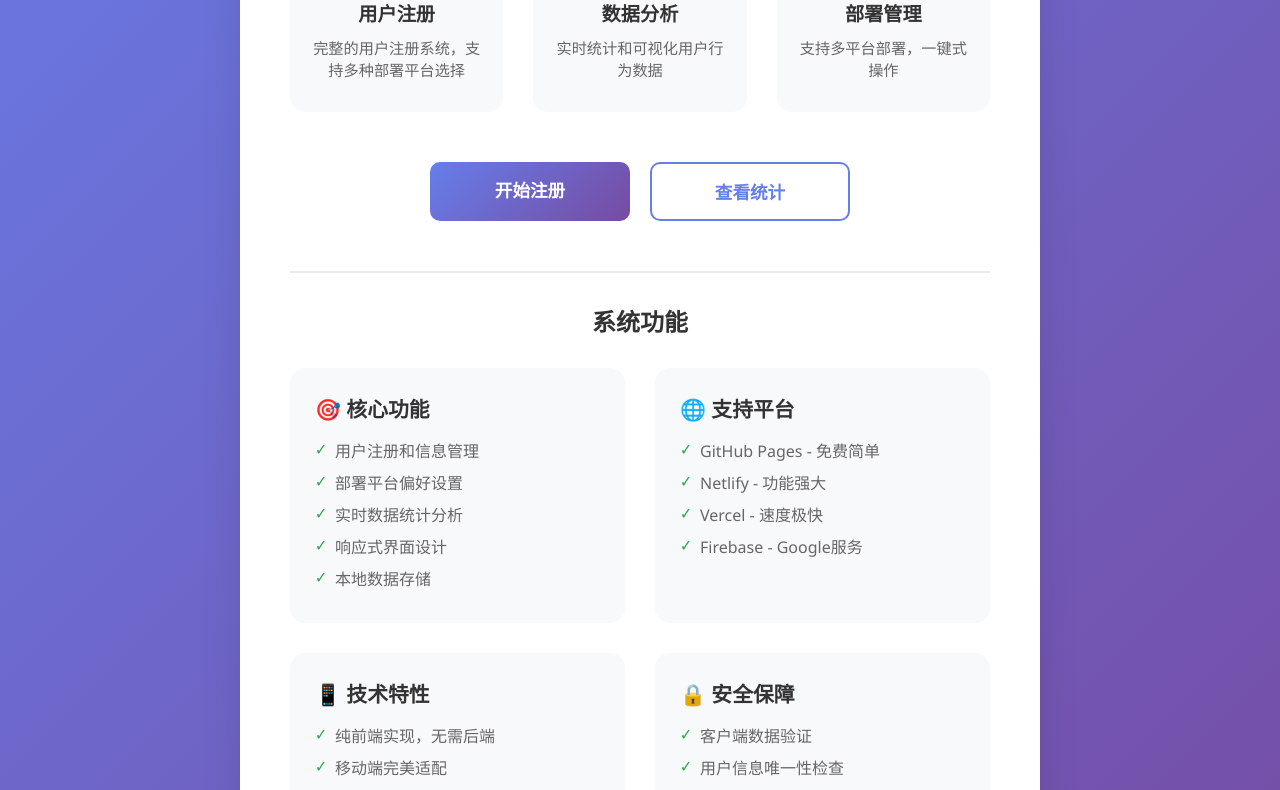
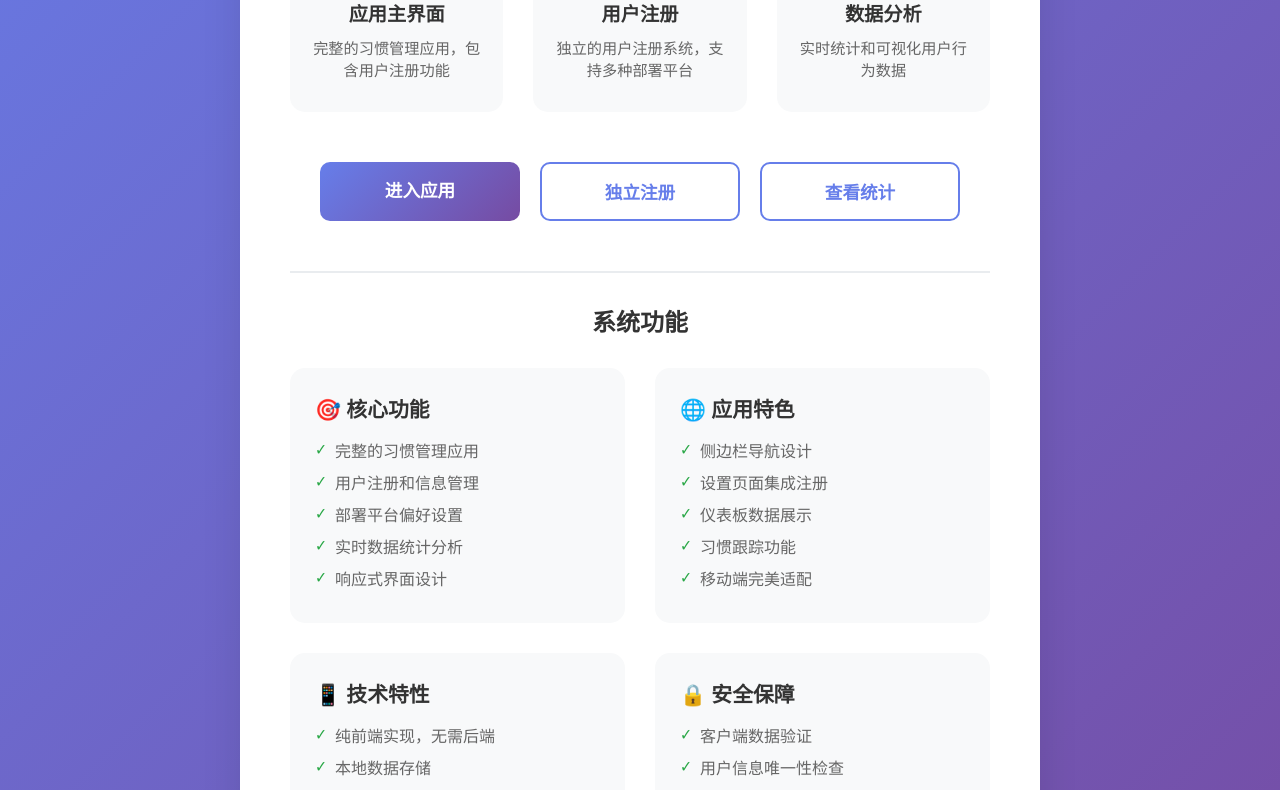
Before and after one commit to liuj395/habitflow, a website: page index.html in a window 1280 px wide. Shown: the part 480-1270 px from the top of the page. Drawn offline with Linux system fonts and the light colour scheme.

Commit message:
Add files via upload

```diff
--- a/index.html
+++ b/index.html
@@ -198,9 +198,15 @@
 
         <div class="features">
             <div class="feature">
+                <div class="feature-icon">📱</div>
+                <h3>应用主界面</h3>
+                <p>完整的习惯管理应用，包含用户注册功能</p>
+            </div>
+
+            <div class="feature">
                 <div class="feature-icon">👥</div>
                 <h3>用户注册</h3>
-                <p>完整的用户注册系统，支持多种部署平台选择</p>
+                <p>独立的用户注册系统，支持多种部署平台</p>
             </div>
 
             <div class="feature">
@@ -208,16 +214,11 @@
                 <h3>数据分析</h3>
                 <p>实时统计和可视化用户行为数据</p>
             </div>
-
-            <div class="feature">
-                <div class="feature-icon">🔧</div>
-                <h3>部署管理</h3>
-                <p>支持多平台部署，一键式操作</p>
-            </div>
         </div>
 
         <div class="buttons">
-            <a href="user-registration.html" class="btn btn-primary">开始注册</a>
+            <a href="app.html" class="btn btn-primary">进入应用</a>
+            <a href="user-registration.html" class="btn btn-secondary">独立注册</a>
             <a href="deployment-tracker.html" class="btn btn-secondary">查看统计</a>
         </div>
 
@@ -227,21 +228,22 @@
                 <div class="info-card">
                     <h3>🎯 核心功能</h3>
                     <ul>
+                        <li>完整的习惯管理应用</li>
                         <li>用户注册和信息管理</li>
                         <li>部署平台偏好设置</li>
                         <li>实时数据统计分析</li>
                         <li>响应式界面设计</li>
-                        <li>本地数据存储</li>
                     </ul>
                 </div>
 
                 <div class="info-card">
-                    <h3>🌐 支持平台</h3>
+                    <h3>🌐 应用特色</h3>
                     <ul>
-                        <li>GitHub Pages - 免费简单</li>
-                        <li>Netlify - 功能强大</li>
-                        <li>Vercel - 速度极快</li>
-                        <li>Firebase - Google服务</li>
+                        <li>侧边栏导航设计</li>
+                        <li>设置页面集成注册</li>
+                        <li>仪表板数据展示</li>
+                        <li>习惯跟踪功能</li>
+                        <li>移动端完美适配</li>
                     </ul>
                 </div>
 
@@ -249,7 +251,7 @@
                     <h3>📱 技术特性</h3>
                     <ul>
                         <li>纯前端实现，无需后端</li>
-                        <li>移动端完美适配</li>
+                        <li>本地数据存储</li>
                         <li>数据导入导出功能</li>
                         <li>实时图表可视化</li>
                         <li>自动数据备份</li>
@@ -276,12 +278,12 @@
 
     <script>
         // 检查是否有存储的用户数据
-        const userData = localStorage.getItem('habitflow_users');
-        const userCount = userData ? JSON.parse(userData).length : 0;
+        const userData = localStorage.getItem('habitflow_user_data');
+        const userCount = userData ? 1 : 0;
 
         if (userCount > 0) {
             const subtitle = document.querySelector('.subtitle');
-            subtitle.innerHTML += `<br><small style="color: #28a745;">✅ 已有 ${userCount} 位用户注册</small>`;
+            subtitle.innerHTML += `<br><small style="color: #28a745;">✅ 已有用户注册</small>`;
         }
 
         // 简单的页面访问统计
```
Also changed, not shown: README.md.
